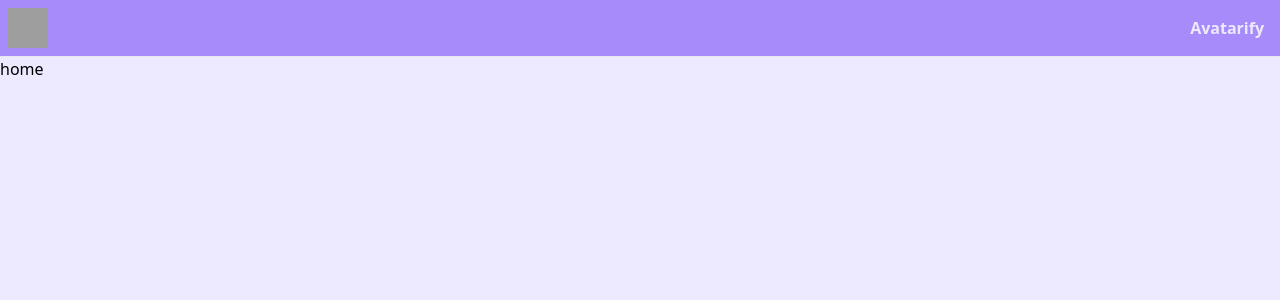
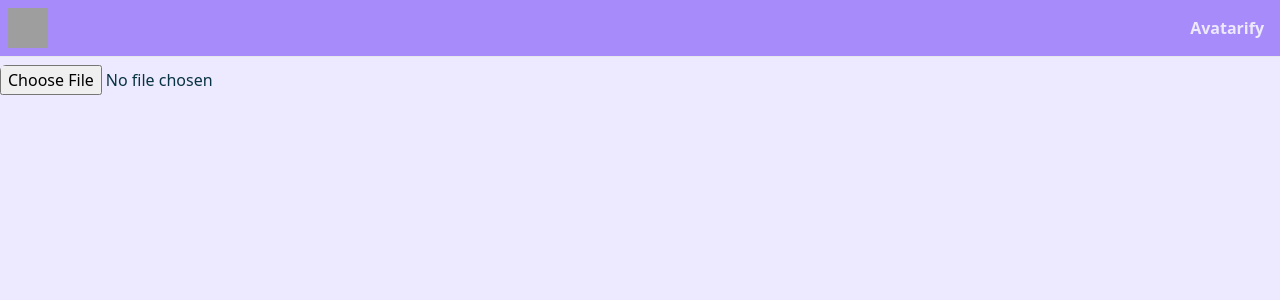
Before and after one commit to 0xyshv/Avatarify, a Next.js app: page /home in a window 1280 px wide. Shown: the top 300 px of the page. Built offline with nearby package versions, Linux system fonts and the light colour scheme; grey boxes are pictures that could not be loaded.

Commit message:
feat: add uploadImage component

```diff
--- /dev/null
+++ b/components/uploadImage.jsx
@@ -0,0 +1,66 @@
+import * as React from "react";
+import { Trash as TrashIcon } from "lucide-react";
+
+export default function ImageUploader({
+  setImage,
+  imageExists,
+  setImageExists,
+}) {
+  const [imageUrl, setImageUrl] = React.useState(null);
+
+  const handleImageChange = (e) => {
+    const file = e.target.files[0];
+    if (file) {
+      const reader = new FileReader();
+
+      reader.onloadend = (e) => {
+        const base64data = e.target.result;
+        console.log(base64data);
+        setImageUrl(base64data);
+        setImage(base64data);
+        setImageExists(true);
+      };
+
+      reader.readAsDataURL(file);
+    }
+  };
+
+  const reset = () => {
+    setImage(null);
+    setImageUrl(null);
+    setImageExists(false);
+  };
+
+  return (
+    <div className=" text-teal-900 ">
+      {!imageUrl ? (
+        <div>
+          <input
+            id="image-input"
+            type="file"
+            name="image"
+            accept="image/*"
+            onChange={handleImageChange}
+            className="h-80 w-full flex-grow rounded-l-md text-cyan-950 mt-2"
+          />
+        </div>
+      ) : (
+        <div className="flex w-full justify-center">
+          <img
+            src={imageUrl}
+            alt="Uploaded"
+            className="rounded-l-md text-cyan-950 mt-2 h-80"
+          />
+        </div>
+      )}
+
+      {imageExists && (
+        <div className="animate-in fade-in duration-700 text-center">
+          <button className="lil-button" onClick={reset}>
+            <TrashIcon className="icon" />
+          </button>
+        </div>
+      )}
+    </div>
+  );
+}
--- a/pages/home.jsx
+++ b/pages/home.jsx
@@ -1,7 +1,17 @@
-import React from "react";
+import React, { useState } from "react";
+import ImageUploader from "components/uploadImage";
 
-const home = () => {
-  return <div>home</div>;
+const Main = () => {
+  const [image, setImage] = useState(null);
+  const [imageExists, setImageExists] = useState(false);
+
+  return (
+    <ImageUploader
+      setImage={setImage}
+      imageExists={imageExists}
+      setImageExists={setImageExists}
+    />
+  );
 };
 
-export default home;
+export default Main;
```
